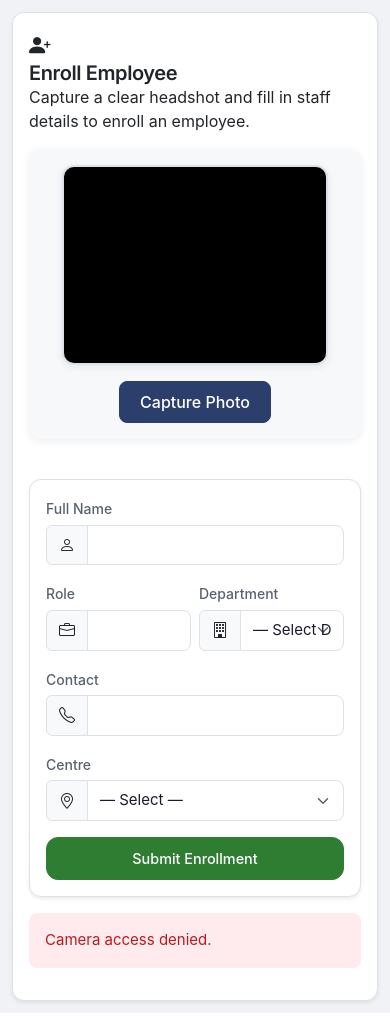
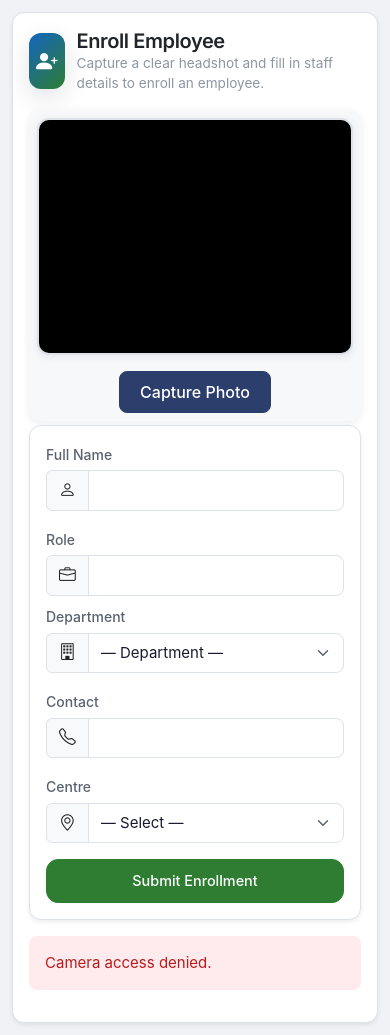
Before and after one commit to geniuskudzai21/CityOfMutareDigitaliD, a Flask app: page /admin/enroll in a window 390 px wide. Shown: the part 60-1095 px from the top of the page. Before the commit the page ends 1073 px from the top, so only its background shows below. Run offline with Flask 3, Linux system fonts and the light colour scheme; the visitor is signed in with stand-in values (Sample User, id 1); data comes from the database, SQL or seed files in the repository; data that the repository does not hold is empty.

Commit message:
Fix enroll page layout: responsive webcam width/height, 30px gap, equal columns, responsive form fields

```diff
--- a/static/css/style.css
+++ b/static/css/style.css
@@ -28,6 +28,41 @@
   --sidebar-width: 250px;
   --header-height: 60px;
 }
+
+/* Enroll form specific styles */
+.enroll-intro {
+  display: flex;
+  align-items: center;
+  gap: 0.75rem;
+}
+.enroll-intro .icon-wrap {
+  width: 56px;
+  height: 56px;
+  border-radius: 12px;
+  background: linear-gradient(135deg,var(--blue-600),var(--green-600));
+  display: inline-flex;
+  align-items: center;
+  justify-content: center;
+  color: #fff;
+  box-shadow: var(--shadow-lg);
+}
+.webcam-frame {
+  position: relative;
+  border-radius: 12px;
+  overflow: hidden;
+  border: 1px solid var(--border);
+  box-shadow: var(--shadow);
+  background: #000;
+}
+.scan-overlay { position: absolute; inset: 0; pointer-events: none; }
+.scan-line { position: absolute; left:0; right:0; top:50%; height:2px; background: rgba(255,255,255,0.08); }
+.photo-preview { border-radius: 10px; overflow: hidden; border: 1px solid var(--border); box-shadow: var(--shadow); }
+.photo-preview img{ display:block; width:100%; height:100%; object-fit:cover; }
+.enroll-form .card { border-radius: 14px; }
+.input-group-text .bi { font-size: 1.05rem; }
+.form-control:focus, .form-select:focus { box-shadow: 0 6px 18px rgba(20,120,200,0.06); border-color: var(--blue-600); }
+.hint { font-size: 0.85rem; color: var(--text-muted); }
+
 
 *, *::before, *::after {
   box-sizing: border-box;
@@ -707,8 +742,8 @@ body:has(.login-wrapper)::before {
 
   .webcam-frame {
     aspect-ratio: 4 / 3;
-    max-height: 260px;
-    max-width: 400px;
+    max-height: 320px;
+    max-width: 350px;
     margin-left: auto;
     margin-right: auto;
   }
@@ -761,7 +796,7 @@ body:has(.login-wrapper)::before {
   }
 
   .webcam-frame {
-    max-height: 200px;
+    max-height: 280px;
     max-width: 320px;
   }
 
--- a/templates/admin/enroll.html
+++ b/templates/admin/enroll.html
@@ -12,11 +12,11 @@
                     </div>
                 </div>
                 <form id="enrollForm">
-                    <div class="row g-4 align-items-start">
-                        <div class="col-lg-7">
-                            <div class="card border-0 bg-light mb-3">
-                                    <div class="card-body p-3 text-center">
-                                    <div class="webcam-frame mx-auto mb-3" style="max-width:1100px;">
+                    <div class="row align-items-start" style="--bs-gutter-x:30px;">
+                        <div class="col-lg-6">
+                            <div class="card border-0 bg-light mb-1" style="max-width:490px;width:100%;">
+                                    <div class="card-body p-2 text-center">
+                                    <div class="webcam-frame mx-auto mb-3" style="max-width:470px;width:100%;">
                                         <video id="webcam" autoplay class="w-100 rounded" style="object-fit:cover"></video>
                                         <img id="webcamFreeze" alt="Frozen frame" style="position:absolute;inset:0;width:100%;height:100%;object-fit:cover;display:none;" />
                                         <div class="scan-overlay" id="scanOverlay">
@@ -37,7 +37,7 @@
                             </div>
                                     <!-- Preview shown in webcam space; no separate preview below -->
                         </div>
-                        <div class="col-lg-5">
+                        <div class="col-lg-6">
                             <div class="card shadow-sm">
                                 <div class="card-body">
                                     <div class="mb-3">
@@ -48,19 +48,19 @@
                                         </div>
                                     </div>
                                     <div class="row g-2 mb-3">
-                                        <div class="col-6">
+                                        <div class="col-12 col-md-6">
                                             <label for="role" class="form-label">Role</label>
                                             <div class="input-group">
                                                 <span class="input-group-text"><i class="bi bi-briefcase"></i></span>
                                                 <input type="text" class="form-control" id="role" name="role">
                                             </div>
                                         </div>
-                                        <div class="col-6">
+                                        <div class="col-12 col-md-6">
                                             <label for="department" class="form-label">Department</label>
                                             <div class="input-group">
                                                 <span class="input-group-text"><i class="bi bi-building"></i></span>
                                                 <select class="form-select" id="department" name="department">
-                                                    <option value="">— Select Department —</option>
+                                                    <option value="">— Department —</option>
                                                     {% for d in departments %}
                                                     <option value="{{ d }}">{{ d }}</option>
                                                     {% endfor %}
```
